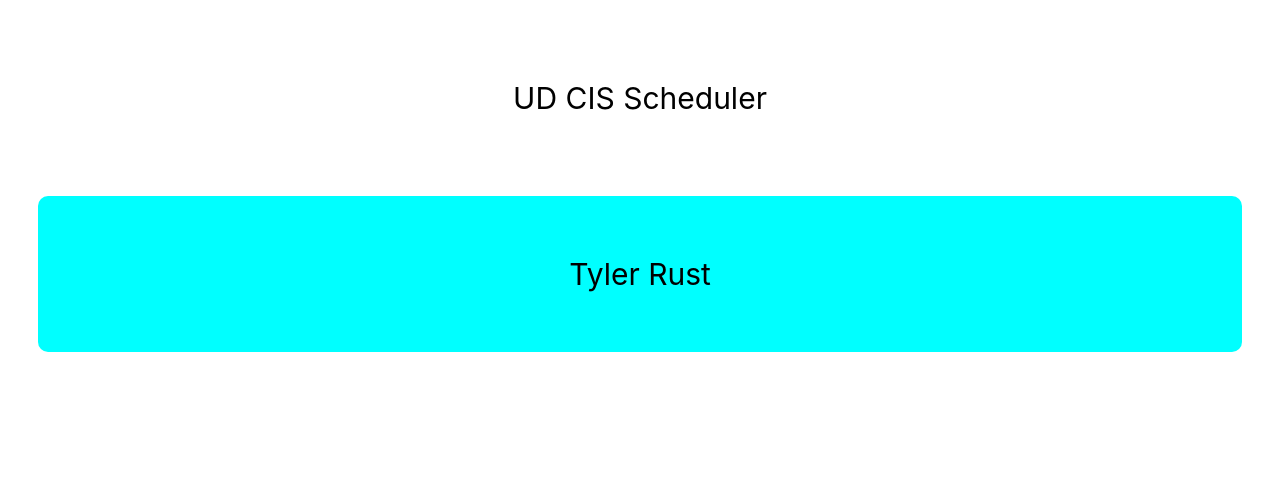
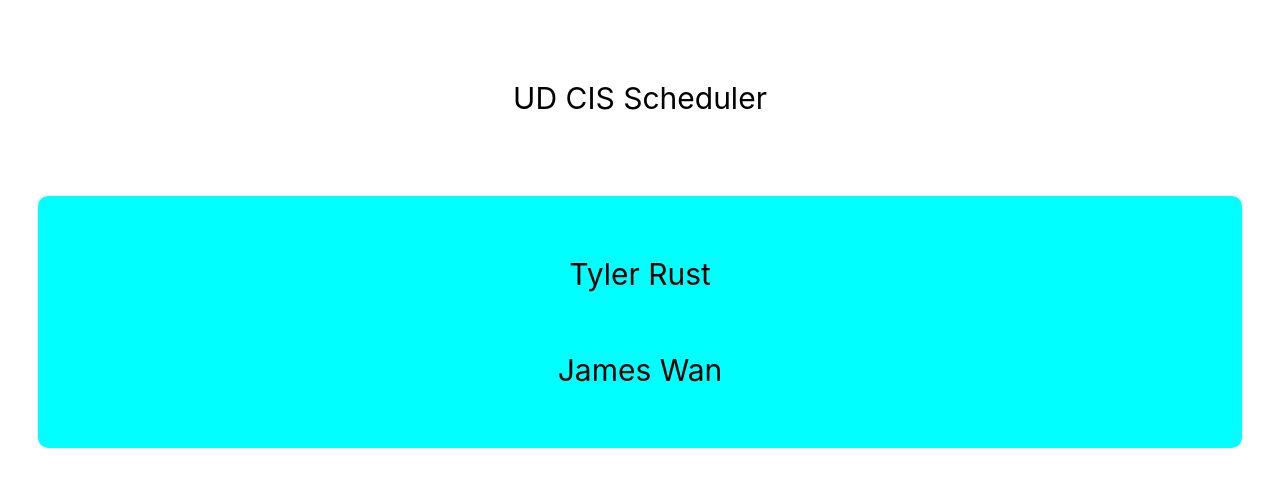
Before and after one commit to UD-CISC275-F21/ud-cis-scheduler-team-11, a React (Create React App) app: page / in a window 1280 px wide. Shown: the top 486 px of the page. Built offline with nearby package versions, Linux system fonts and the light colour scheme.

Commit message:
Update Names.tsx

```diff
--- a/src/components/Names.tsx
+++ b/src/components/Names.tsx
@@ -3,6 +3,7 @@ export function Names(): JSX.Element {
     return(
         <div style={styles.names}>
             <p>Tyler Rust</p>
+            <p>James Wan</p>
         </div>
     );
 }
```
